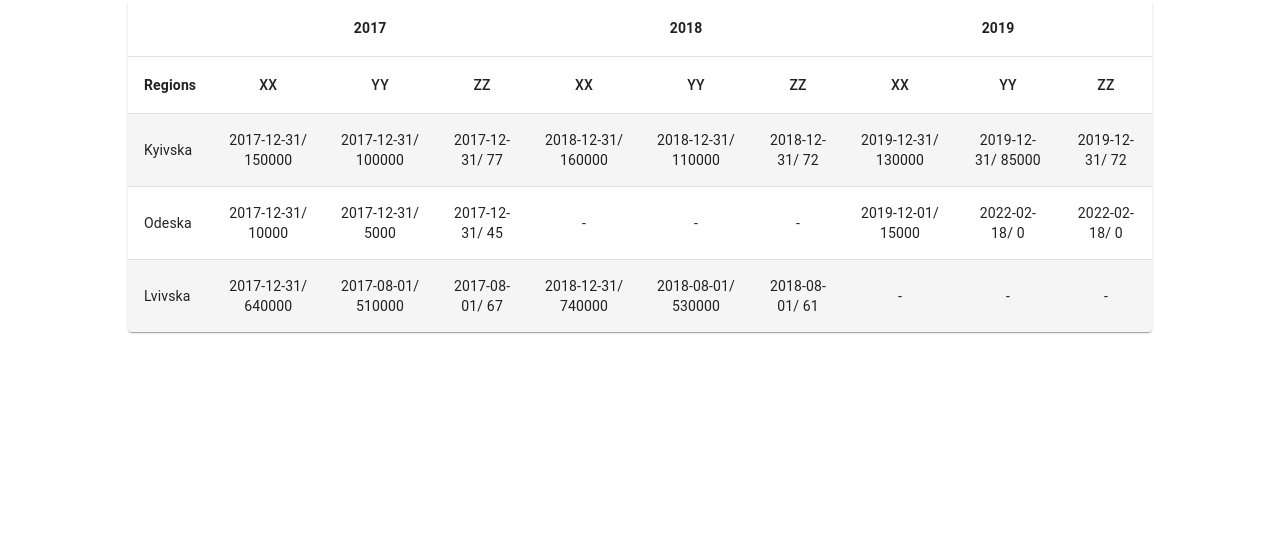
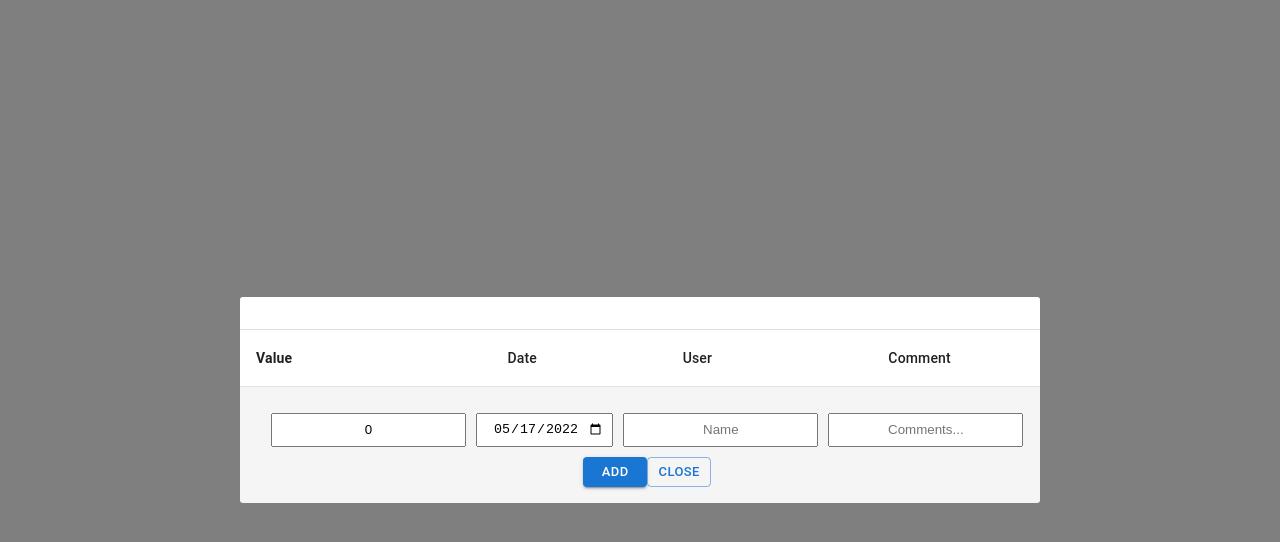
Before and after one commit to SSGz2612/datalist, a React (Create React App) app: page /popup in a window 1280 px wide. Shown: the top 542 px of the page. Built offline with nearby package versions, Linux system fonts and the light colour scheme.

Commit message:
fix the cell, divide section of cell for data

```diff
--- a/package.json
+++ b/package.json
@@ -13,6 +13,7 @@
     "react": "^18.2.0",
     "react-dom": "^18.2.0",
     "react-redux": "^8.0.2",
+    "react-router-dom": "^5.3.3",
     "react-scripts": "5.0.1",
     "redux": "^4.2.0",
     "web-vitals": "^2.1.4"
--- a/src/App.css
+++ b/src/App.css
@@ -41,9 +41,11 @@ body {
   display: flex;
   width: 800px;
   height: auto;
+  max-height: 500px;
   background-color: #FFF;
   z-index: 3;
   border-radius: 3px;
+  overflow-y: scroll;
 }
 
 form {
@@ -60,6 +62,10 @@ form input {
   padding: 0px 7px;
 }
 
+span {
+  display: block;
+}
+
 .setIpt {
   display: flex;
   margin: 10px;
@@ -68,3 +74,7 @@ form input {
 .setBtn {
   display: flex;
 }
+
+.btn {
+  text-decoration: none;
+}
--- a/src/App.js
+++ b/src/App.js
@@ -1,15 +1,23 @@
 import './App.css';
 import Datalist from "./components/Datalist";
+import Popup from './components/Popup';
 // redux
 import { Provider } from 'react-redux';
 import store from './redux/store';
+// router
+import { BrowserRouter, Switch, Route } from "react-router-dom";
 
 function App(){
   return (
     <Provider store={ store }>
-      <div className="App">
-        <Datalist />
-      </div>
+      <BrowserRouter>
+          <div className="App">
+            <Switch>
+              <Route exact path="/" component={ Datalist }/>
+              <Route path="/popup" component={ Popup }/>
+            </Switch>
+          </div>
+      </BrowserRouter>
     </Provider>
   );
 }
--- a/src/components/Datalist.js
+++ b/src/components/Datalist.js
@@ -1,5 +1,5 @@
 import * as React from 'react';
-import { useState } from 'react';
+import { useEffect, useState } from 'react';
 // material UI
 import Table from '@mui/material/Table';
 import TableBody from '@mui/material/TableBody';
@@ -12,8 +12,6 @@ import Paper from '@mui/material/Paper';
 // redux
 import { connect } from 'react-redux/es/exports.js';
 import { dataOfCity } from '../redux/reducer.js';
-// popup
-import Popup from './Popup.js';
 
 const StyledTableRow = styled(TableRow)(({ theme }) => ({
     '&:nth-of-type(odd)': {
@@ -26,12 +24,61 @@ const StyledTableRow = styled(TableRow)(({ theme }) => ({
 }));
 
 function Datalist(props){
-    const [ butPop, setButPop ] = useState(false);
+    const [ year, setYear ] = useState([]);
+    const [ titleCell, setTitleCell ] = useState([]);
 
-    const handleCity = (v) => {
-        props.nameCity(v);
-        setButPop(true);
+    const handleDataCell = (city, year, title) => {
+        console.log(city, year, title);
+        props.nameCity(city);
+
+        var windowBehavior = null;
+
+        if(windowBehavior == null || windowBehavior.closed){
+            windowBehavior = window.open("http://localhost:3000/popup", "_blank", "status=no,location=no,left=200,top=100,width=900,height=700,toolbar=no,resizable=no");
+        }
     }
+
+    // get the year from object data
+    useEffect(() => {
+        let arr = [];
+        let gyear = Object.keys(props.dataUser).map((k) =>
+            Object.keys(props.dataUser[k].G) // get arrays of cities from object data
+        )
+
+        for(let i = 0; i < gyear.length; i++){
+            arr = arr.concat(gyear[i])
+        }
+
+        let i = arr.filter((i, index) => {
+            return arr.indexOf(i) === index;
+        })
+
+        setYear(i);
+    }, [props.dataUser]);
+
+    // get the titles for each year from object data
+    useEffect(() => {
+        let arr = [];
+        const x = Object.keys(props.dataUser).map((k) =>
+            props.dataUser[k].G
+        );
+
+        for(let j = 0; j < year.length; j++){
+            for(let i = 0; i < x.length; i++){
+                if(Object.keys(x[i]).includes(year[j]) === false){
+                    continue;
+                } else {
+                    arr = arr.concat(Object.keys(x[i][year[j]]));
+                }
+            }
+        }
+
+        let i = arr.filter((i, index) => {
+            return arr.indexOf(i) === index;
+        })
+
+        setTitleCell(i);
+    }, [props.dataUser, year]);
 
     return (
         <div className='principal'>
@@ -40,69 +87,45 @@ function Datalist(props){
                     <TableHead>
                         <TableRow>
                             <TableCell></TableCell>
-                            <TableCell align="center" colSpan={3}><b>2017</b></TableCell>
-                            <TableCell align="center" colSpan={3}><b>2018</b></TableCell>
-                            <TableCell align="center" colSpan={3}><b>2019</b></TableCell>
+                            { year.map((x, index) =>
+                                <TableCell key={index} align="center" colSpan={3}><b>{x}</b></TableCell>
+                            )}
                         </TableRow>
 
                         <TableRow>
                             <TableCell component="th" scope="row"><b>Regions</b></TableCell>
-
-                            <TableCell align="center">XX</TableCell>
-                            <TableCell align="center">YY</TableCell>
-                            <TableCell align="center">ZZ</TableCell>
-
-                            <TableCell align="center">XX</TableCell>
-                            <TableCell align="center">YY</TableCell>
-                            <TableCell align="center">ZZ</TableCell>
-
-                            <TableCell align="center">XX</TableCell>
-                            <TableCell align="center">YY</TableCell>
-                            <TableCell align="center">ZZ</TableCell>
+                            { year.map(() =>
+                                titleCell.map((x, index) =>
+                                    <TableCell align="center" key={index}>{x}</TableCell>
+                                )
+                            )}
                         </TableRow>
                     </TableHead>
                     <TableBody>
-                        { Object.keys(props.dataUser).map((key) => (
-                        <StyledTableRow className='cursor' onClick={() => handleCity(key)} key={key}>
-                            <TableCell component="th" scope="row">{key}</TableCell>
-                            <TableCell align="center">
-                                { props.dataUser[key].G[2017] === undefined ? "-" : props.dataUser[key].G[2017].XX.dateRelease + '/\n' + props.dataUser[key].G[2017].XX.value }
-                            </TableCell>
-                            <TableCell align="center">
-                                { props.dataUser[key].G[2017] === undefined ? "-" : props.dataUser[key].G[2017].YY.dateRelease + '/\n' + props.dataUser[key].G[2017].YY.value }
-                            </TableCell>
-                            <TableCell align="center">
-                                { props.dataUser[key].G[2017] === undefined ? "-" : props.dataUser[key].G[2017].ZZ.dateRelease + '/\n' + props.dataUser[key].G[2017].ZZ.value }
-                            </TableCell>
-
-                            <TableCell align="center">
-                                { props.dataUser[key].G[2018] === undefined ? "-" : props.dataUser[key].G[2018].XX.dateRelease + '/\n' + props.dataUser[key].G[2018].XX.value }
-                            </TableCell>
-                            <TableCell align="center">
-                                { props.dataUser[key].G[2018] === undefined ? "-" : props.dataUser[key].G[2018].YY.dateRelease + '/\n' + props.dataUser[key].G[2018].YY.value }
-                            </TableCell>
-                            <TableCell align="center">
-                                { props.dataUser[key].G[2018] === undefined ? "-" : props.dataUser[key].G[2018].ZZ.dateRelease + '/\n' + props.dataUser[key].G[2018].ZZ.value }
-                            </TableCell>
-
-                            <TableCell align="center">
-                                { props.dataUser[key].G[2019] === undefined ? "-" : props.dataUser[key].G[2019].XX.dateRelease + '/\n' + props.dataUser[key].G[2019].XX.value }
-                            </TableCell>
-                            <TableCell align="center">
-                                { props.dataUser[key].G[2019] === undefined ? "-" : props.dataUser[key].G[2019].YY.dateRelease + '/\n' + props.dataUser[key].G[2019].YY.value }
-                            </TableCell>
-                            <TableCell align="center">
-                                { props.dataUser[key].G[2019] === undefined ? "-" : props.dataUser[key].G[2019].ZZ.dateRelease + '/\n' + props.dataUser[key].G[2019].ZZ.value }
-                            </TableCell>
-                        </StyledTableRow>
+                        {Object.keys(props.dataUser).map((key) => (
+                            <StyledTableRow key={ key }>
+                                <TableCell component="th" scope="row"><b>{ key }</b></TableCell>
+                                { year.map((y) =>
+                                    titleCell.map((x, index) =>
+                                        <TableCell
+                                            align="left"
+                                            key={index}
+                                            sx={{ fontSize: 11 }}
+                                            className='cursor'
+                                            onClick={() => handleDataCell(key, y, x)}
+                                        >
+                                            <span>Value: {props.dataUser[key].G[y] === undefined ? "-" : props.dataUser[key].G[y][x].value}</span>
+                                            <span>Date: {props.dataUser[key].G[y] === undefined ? "-" : props.dataUser[key].G[y][x].dateRelease}</span>
+                                        </TableCell>
+                                    )
+                                )}
+                            </StyledTableRow>
                         ))}
                     </TableBody>
                 </Table>
             </TableContainer>
-
-            <Popup trigger={butPop} setTrigger={setButPop}/>
         </div>
-  );
+    );
 }
 
 const mapDispatchToProps = dispatch => {
@@ -113,7 +136,8 @@ const mapDispatchToProps = dispatch => {
 
 const mapStateToProps = state => {
     return {
-        dataUser: state.dataTxt
+        dataUser: state.dataTxt,
+        dataWindow: state.windowBehavior
     }
 }
 
--- a/src/components/Popup.js
+++ b/src/components/Popup.js
@@ -13,6 +13,8 @@ import { Button } from "@mui/material";
 // redux
 import { connect } from 'react-redux/es/exports.js';
 import { updateData } from "../redux/reducer";
+// browser-router
+import { Link } from "react-router-dom";
 
 const StyledTableRow = styled(TableRow)(({ theme }) => ({
     '&:nth-of-type(odd)': {
@@ -70,9 +72,31 @@ function Popup(props){
             fromCity: props.cityName,
             newUser: newUser
         });
+
+        // generateID();
     }
 
-    return(props.trigger) ? (
+    const toClose = () => {
+        window.close();
+    }
+
+    // const generateID = () => {
+    //     // console.log(userData.id); // init 0
+    //     let numer = 0;
+
+    //     if( props.cityName === "Kyivska" ){
+    //         numer = 0;
+    //         console.log(props.dataJsn[numer].id);
+    //     } else if( props.cityName === "Odeska" ){
+    //         numer = 1;
+    //         console.log(props.dataJsn[numer].id);
+    //     } else if( props.cityName === "Lvivska" ){
+    //         numer = 2;
+    //         console.log(props.dataJsn[numer].id);
+    //     }
+    // }
+
+    return(
         <div className="containerPopup">
             <div className="popup">
                 <div className='principal'>
@@ -98,15 +122,7 @@ function Popup(props){
                                 </TableRow>
                             </TableHead>
                             <TableBody>
-                                { props.cityName === "Kyivska" && props.dataJsn[0].map((key) => (
-                                <StyledTableRow key={key.id}>
-                                    <TableCell component="th" scope="row">{key.id}</TableCell>
-
-                                    <TableCell align="center">{ key.date }</TableCell>
-                                    <TableCell align="center">{ key.user }</TableCell>
-                                    <TableCell align="center">{ key.comment }</TableCell>
-                                </StyledTableRow>
-                                ))}
+                                { props.cityName }
                                 { props.cityName === "Odeska" && props.dataJsn[1].map((key) => (
                                 <StyledTableRow key={key.id}>
                                     <TableCell component="th" scope="row">{key.id}</TableCell>
@@ -139,7 +155,9 @@ function Popup(props){
 
                                             <div className="setBtn">
                                                 <Button variant="contained" size="small" type="submit">Add</Button>
-                                                <Button variant="outlined" size="small" onClick={() => props.setTrigger(false)}>Close</Button>
+                                                <Link className="btn" to="/" onClick={ toClose }>
+                                                    <Button variant="outlined" size="small">Close</Button>
+                                                </Link>
                                             </div>
                                         </form>
                                     </TableCell>
@@ -150,7 +168,7 @@ function Popup(props){
                 </div>
             </div>
         </div>
-    ) : "";
+    );
 }
 
 const mapStateToProps = state => {
--- a/src/redux/reducer.js
+++ b/src/redux/reducer.js
@@ -4,7 +4,7 @@ import dataJsn from '../data/popupData.json';
 export const initialState = {
     dataTxt: data,
     dataJsn: dataJsn,
-    cityName: ""
+    cityName: "",
 }
 
 export const updateData = (data) => {
```
Also changed, not shown: 1 other file (tests, documents, lock files or other folders).
